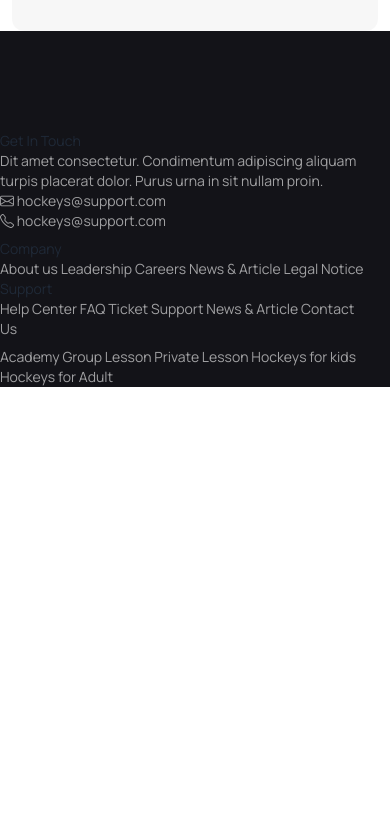
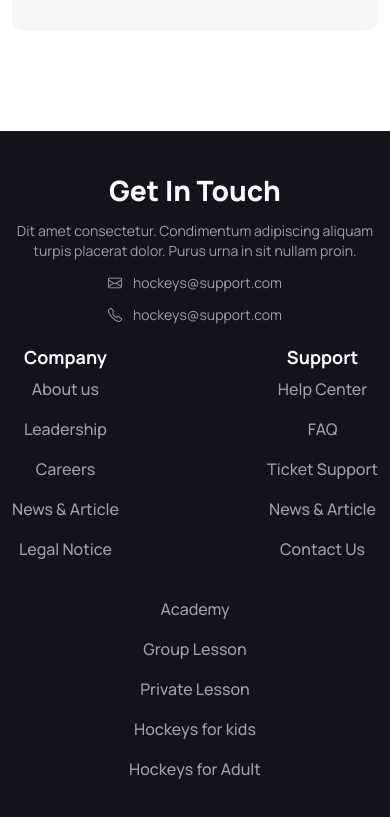
Before and after one commit to wahednur/hockeys, a plain HTML site: page index.html in a window 390 px wide. Shown: the part 9095-9912 px from the top of the page. Before the commit the page ends 9482 px from the top, so only its background shows below. Drawn offline with nearby package versions, Linux system fonts and the light colour scheme.

Commit message:
footer section complte with responsive

```diff
--- a/assets/css/custom.css
+++ b/assets/css/custom.css
@@ -173,9 +173,34 @@
 .footer {
   background: #131318;
 }
-.footer a,
+.footer .footer a,
 .footer p {
   color: #ffffff99;
+}
+.footer h3 {
+  color: #fff;
+  font-family: Manrope;
+  font-size: 28px;
+  font-style: normal;
+  font-weight: 800;
+  line-height: normal;
+}
+.footer h4 {
+  color: #fff;
+  font-family: Manrope;
+  font-size: 18px;
+  font-style: normal;
+  font-weight: 700;
+  line-height: normal;
+}
+.footer a {
+  color: rgba(255, 255, 255, 0.6);
+  font-family: Manrope;
+  font-size: 16px;
+  font-style: normal;
+  font-weight: 500;
+  line-height: 40px;
+  display: block;
 }
 @media screen and (min-width: 320px) and (max-width: 600px) {
   .container {
--- a/index.html
+++ b/index.html
@@ -76,7 +76,7 @@
                 <li><a>Contact</a></li>
               </ul>
             </div>
-            <a class="btn-ghost text-xl lg:pl-0"
+            <a href="#" class="btn-ghost text-xl lg:pl-0"
               ><img class="h-6 lg:h-9" src="assets/images/hockeys.svg" alt=""
             /></a>
           </div>
@@ -599,18 +599,23 @@
     </section>
     <!-- Get in touch section end  -->
     <!-- fotter section start  -->
-    <footer class="footer">
-      <div class="container mt-[100px]">
-        <div class="get-touth">
-          <h4>Get In Touch</h4>
-          <p>
-            Dit amet consectetur. Condimentum adipiscing aliquam turpis placerat
-            dolor. Purus urna in sit nullam proin.
+    <footer class="footer mt-[100px]">
+      <div class="container py-10 md:py-[100px] mx-auto">
+        <div
+          class="flex flex-col md:flex-row justify-between w-full text-center md:text-left space-y-5"
+        >
+          <div class="get-touth md:w-[489px] space-y-3">
+            <h3>Get In Touch</h3>
+            <p class="lg:w-[346px]">
+              Dit amet consectetur. Condimentum adipiscing aliquam turpis
+              placerat dolor. Purus urna in sit nullam proin.
             </p>
-          <p><i class="bi bi-envelope"></i> hockeys@support.com</p>
-          <p><i class="bi bi-telephone"></i> hockeys@support.com</p>
+            <p><i class="bi bi-envelope mr-2"></i> hockeys@support.com</p>
+            <p><i class="bi bi-telephone mr-2"></i> hockeys@support.com</p>
           </div>
-        <div class="com-sup">
+          <div
+            class="com-sup text-center flex w-full md:w-[377px] justify-between md:justify-evenly mx-auto"
+          >
             <div class="comp">
               <h4>Company</h4>
               <a href="#">About us</a>
@@ -636,6 +641,7 @@
             <a href="#">Hockeys for Adult</a>
           </div>
         </div>
+      </div>
     </footer>
     <!-- fotter section end  -->
   </body>
```
Lines whose indentation alone changed are shown as unchanged.
